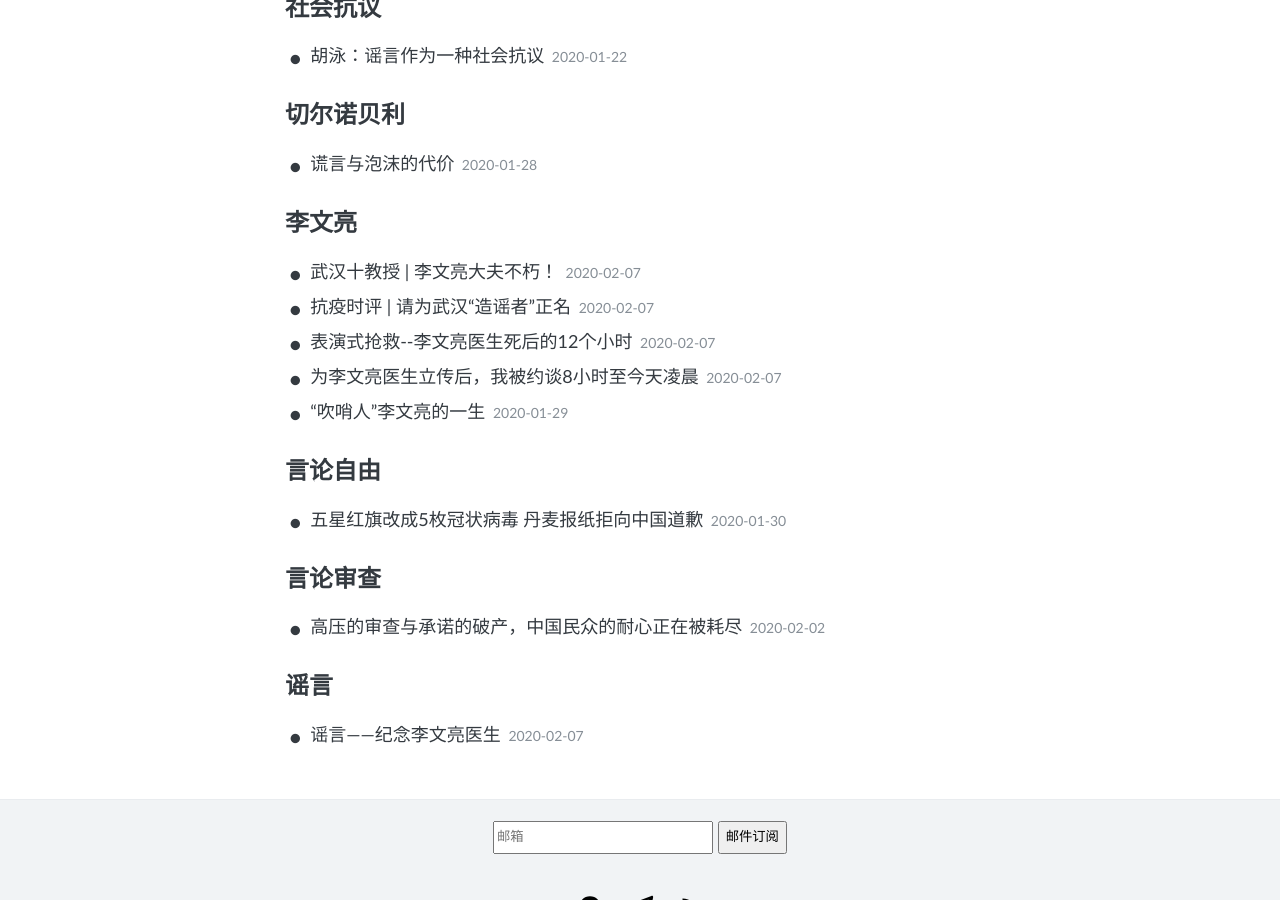
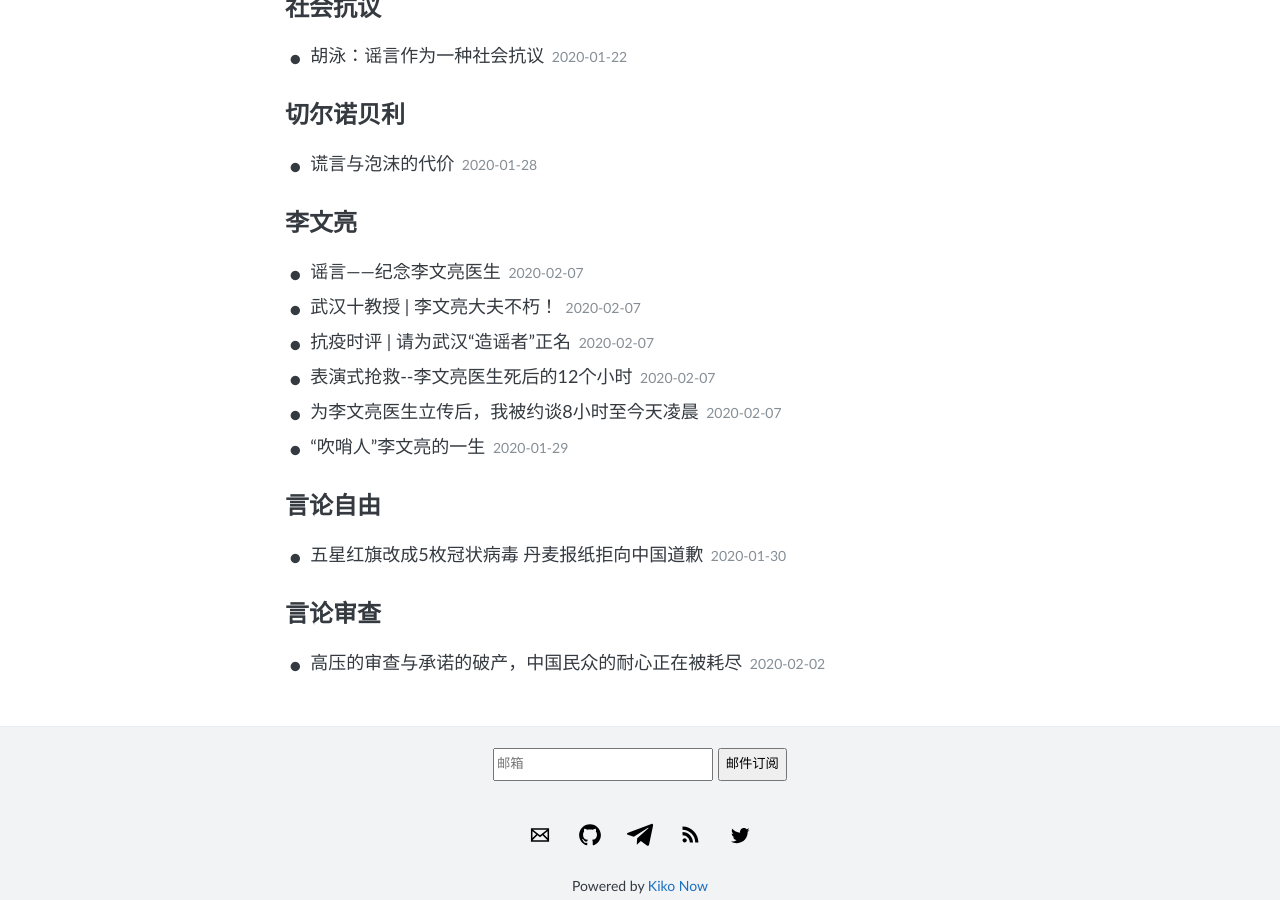
Before and after one commit to Terminus2049/Terminus2049.github.io, a Jekyll site: the page built from tags.html, in a window 1280 px wide and 900 px high, scrolled down 35921 px. Built offline with Jekyll 4.4.1, drawn with Linux system fonts in a browser that asks for light colours.

Commit message:
Update 2020-02-07-yaoyan-jinianliwenliangyisheng.md

```diff
--- a/_posts/2020-02-07-yaoyan-jinianliwenliangyisheng.md
+++ b/_posts/2020-02-07-yaoyan-jinianliwenliangyisheng.md
@@ -1,14 +1,14 @@
 ---
 title: 谣言——纪念李文亮医生
 date: 2020-02-07
-tags: 谣言
+tags: 李文亮
 categories: Archive
 image_feature: "https://www.jiyang00.cn/images/rumor.jpg"
 ---
 
 ---
 
-原文来自知乎已删~[谣言——纪念李文亮医生](https://zhuanlan.zhihu.com/p/105597048?utm_source=qq)~~
+原文来自知乎已删 ~~[谣言——纪念李文亮医生](https://zhuanlan.zhihu.com/p/105597048)~~
 
 ---
 
```
